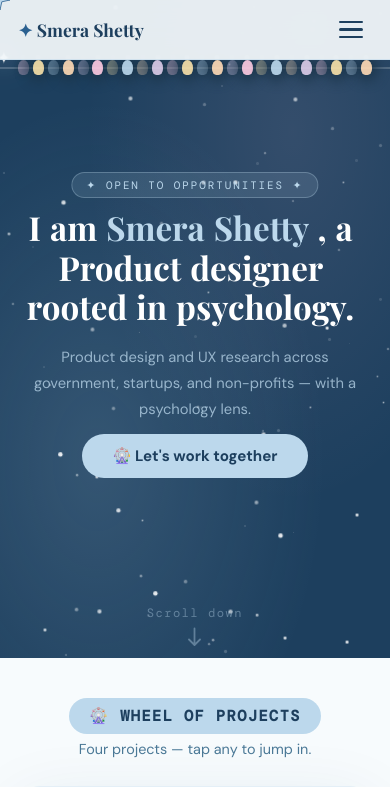
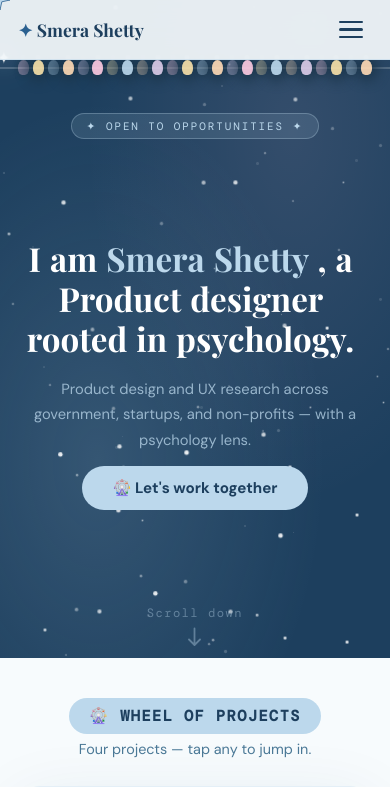
Before and after one commit to smerashetty99/portfolio-site, a plain HTML site: page portfolio-site/index.html in a window 390 px wide. Shown: the top 787 px of the page. Drawn offline with nearby package versions, Linux system fonts and the light colour scheme; animation ran at ten frames a second; a script that the page names is missing; a web font is replaced by a local one.

Commit message:
Add files via upload

```diff
--- a/portfolio-site/style.css
+++ b/portfolio-site/style.css
@@ -195,7 +195,7 @@ nav {
 
 /* ===== HERO ===== */
 #hero {
-  height: 72vh; min-height: 460px; padding-top: 60px;
+  height: auto; min-height: max(72vh, 460px); padding-top: 85px;
   background: var(--sky-dark);
   display: flex; flex-direction: column;
   align-items: center; justify-content: center;
@@ -210,15 +210,15 @@ nav {
 .hero-stars  { position: absolute; inset: 0; pointer-events: none; }
 
 .gate {
-  position: relative; z-index: 2; top: 20px;
+  position: relative; z-index: 2;
   text-align: center; padding: 20px 40px 65px;
   max-width: 820px;
 }
+/* Flows normally above the heading so it never overlaps at short/odd
+   aspect ratios, with the same gap as the subtitle-to-button spacing */
 .gate-sign {
-  position: absolute;
-  top: 20.6%;
-  left: 50%;
-  transform: translateX(-50%);
+  display: inline-block;
+  margin: 0 0 12px;
   white-space: nowrap;
   z-index: 3;
   background: rgba(188,216,236,.12); border: 1px solid rgba(188,216,236,.3);
@@ -1096,8 +1096,8 @@ nav.nav-open .nav-toggle span:nth-child(3) { transform: translateY(-7.5px) rotat
   .nav-links .nav-cta { margin-top: 8px; }
 
   #hero { height: auto; min-height: 78vh; padding-bottom: 56px; }
-  .gate { padding: 88px 24px 64px; top: 0; }
-  .gate-sign { top: 172px; font-size: 0.68rem; padding: 5px 14px; }
+  .gate { padding: 88px 24px 64px; }
+  .gate-sign { font-size: 0.68rem; padding: 5px 14px; }
   .gate h1 { font-size: clamp(1.9rem, 8.5vw, 2.6rem); }
   .gate-subtitle { font-size: 0.92rem; }
   .scroll-hint { bottom: 14px; }
```
